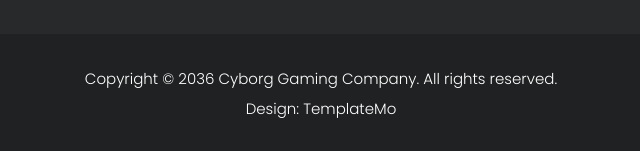
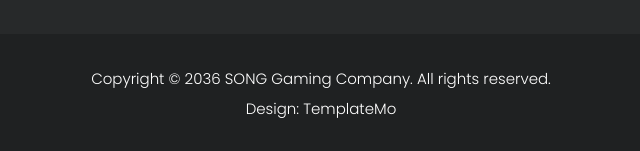
Before and after one commit to song0987/game.github.io, a plain HTML site: page index.html in a window 1280 px wide. Shown: the part 1950-2101 px from the top of the page, 319-959 px from the left. Drawn offline with nearby package versions, Linux system fonts and the light colour scheme.

Commit message:
Update index.html

```diff
--- a/index.html
+++ b/index.html
@@ -23,9 +23,7 @@
     <link rel="stylesheet"href="https://unpkg.com/swiper@7/swiper-bundle.min.css"/>
 <!--
 
-TemplateMo 579 Cyborg Gaming
 
-https://templatemo.com/tm-579-cyborg-gaming
 
 -->
   </head>
@@ -262,7 +260,7 @@
     <div class="container">
       <div class="row">
         <div class="col-lg-12">
-          <p>Copyright © 2036 <a href="#">Cyborg Gaming</a> Company. All rights reserved.
+          <p>Copyright © 2036 <a href="#">SONG Gaming</a> Company. All rights reserved.
 
           <br>Design: <a href="https://templatemo.com" target="_blank" title="free CSS templates">TemplateMo</a></p>
         </div>
```
